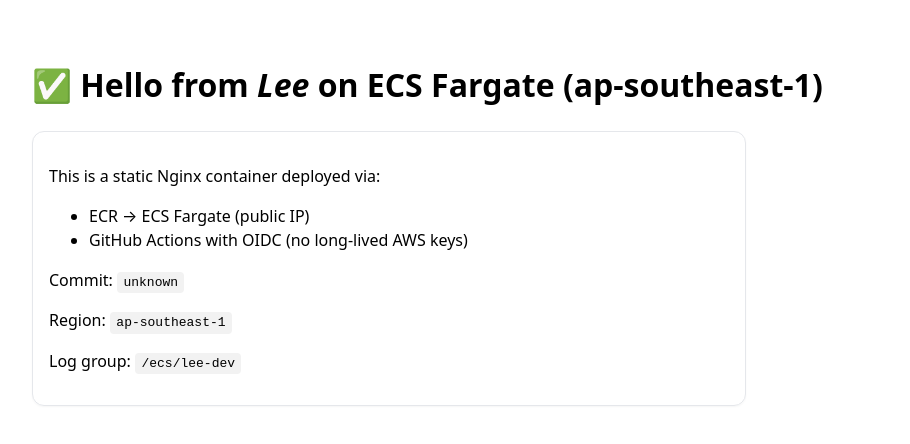
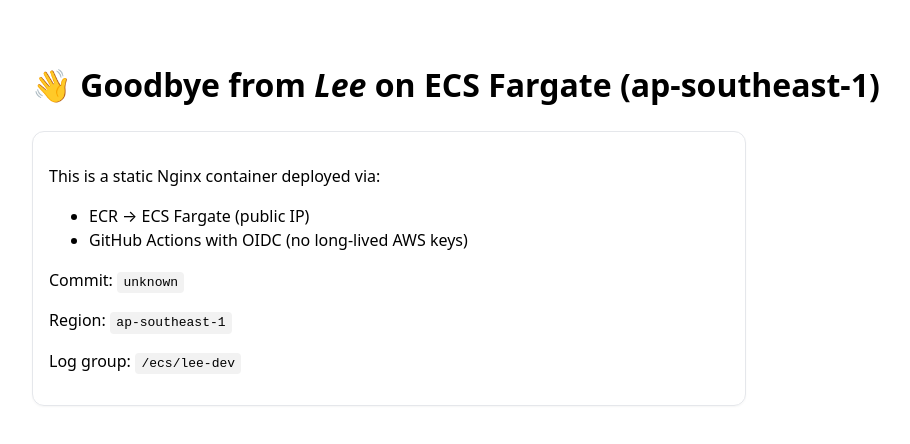
Before and after one commit to gitLee420/lee-ecs-demo, a plain HTML site: page index.html in a window 1280 px wide. Shown: the whole page, without its empty margins (8-918 px from the left). Drawn offline with Linux system fonts and the light colour scheme.

Commit message:
Update index.html

```diff
--- a/index.html
+++ b/index.html
@@ -11,7 +11,7 @@
     </style>
   </head>
   <body>
-    <h1>✅ Hello from <em>Lee</em> on ECS Fargate (ap-southeast-1)</h1>
+    <h1>👋 Goodbye from <em>Lee</em> on ECS Fargate (ap-southeast-1)</h1>
     <div class="card">
       <p>This is a static Nginx container deployed via:</p>
       <ul>
```
